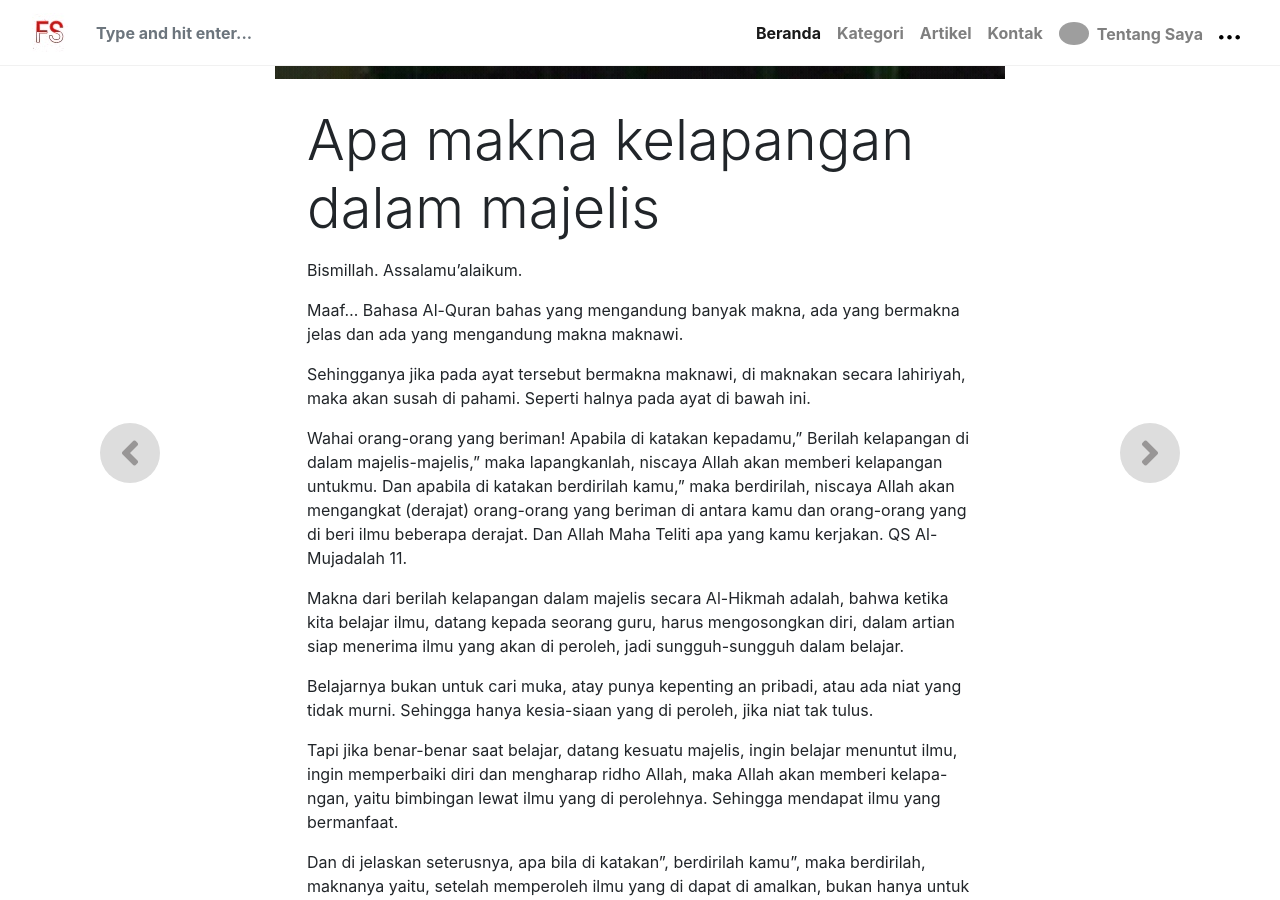
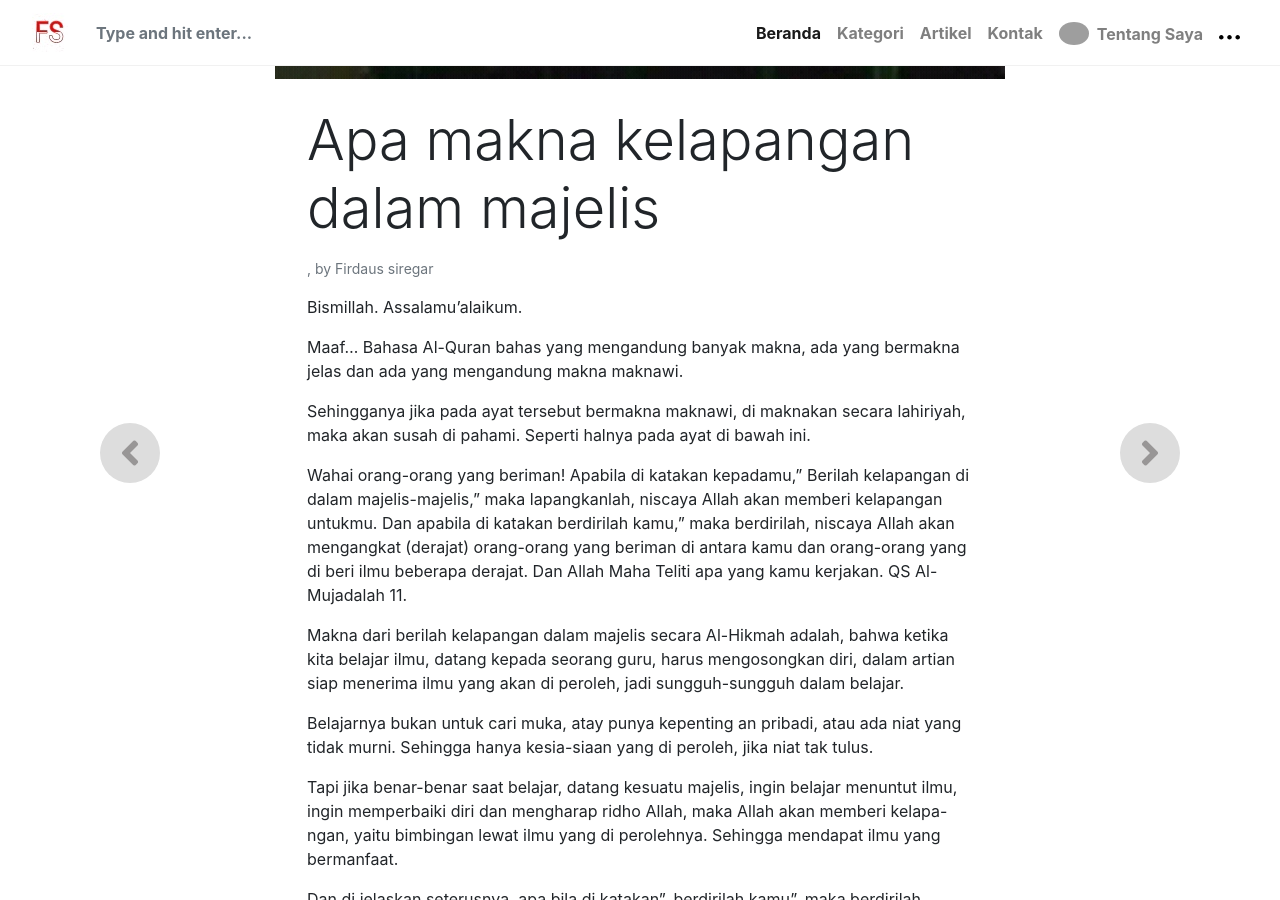
Before and after one commit to fscodes/fscodes.github.io, a Jekyll site: the page built from _posts/2019-06-03-apa-makna-kelapangan-dalam-majelis.md, in a window 1280 px wide and 900 px high, scrolled down 1247 px. Built offline with Jekyll 4.4.1, drawn with Linux system fonts in a browser that asks for light colours; nearby versions of some CDN libraries; library files that are not in the unit come from our copies; comment, search, counter and statistics services are not loaded; grey boxes are pictures that could not be loaded.

Commit message:
Update 2019-06-03-apa-makna-kelapangan-dalam-majelis.md

```diff
--- a/_posts/2019-06-03-apa-makna-kelapangan-dalam-majelis.md
+++ b/_posts/2019-06-03-apa-makna-kelapangan-dalam-majelis.md
@@ -3,6 +3,8 @@
 metadate: "hide"
 categories: [Ilmu hikmah]
 image: "firdaus/img/hikmah1.jpg"
+date: 2019-03-06
+author : firdaus siregar
 ---
 Bismillah.
 Assalamu'alaikum.
```
